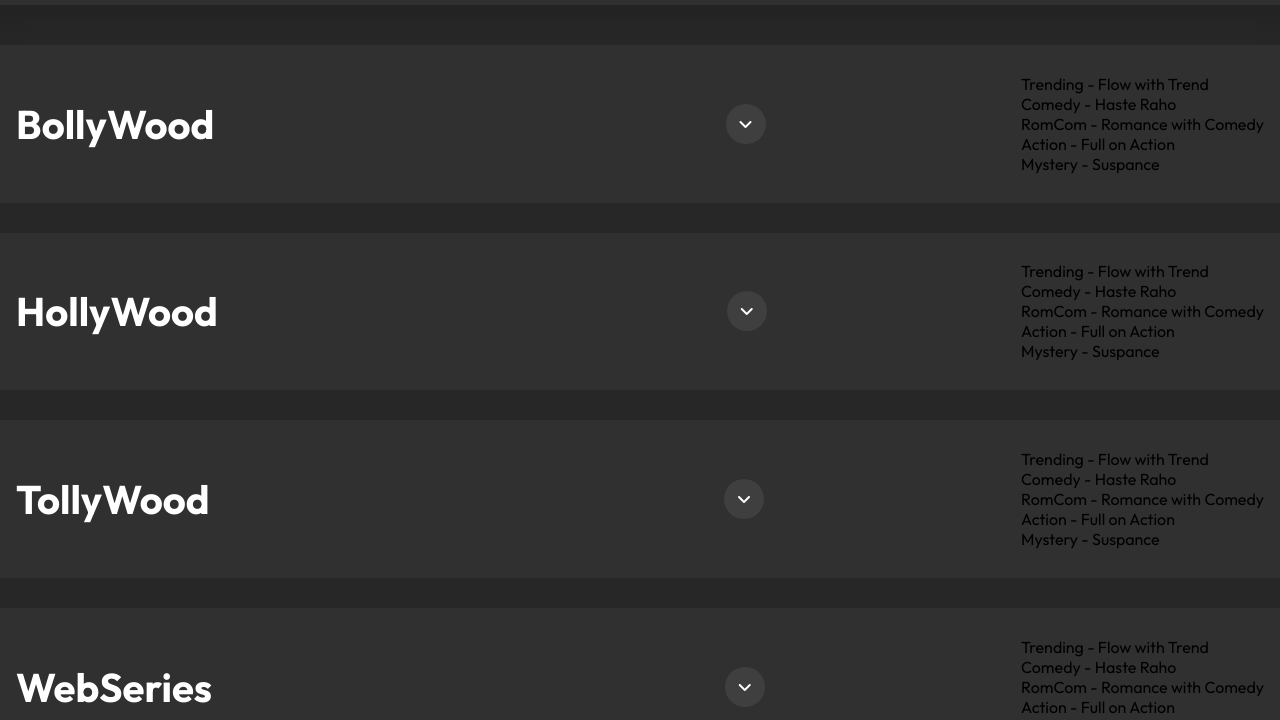
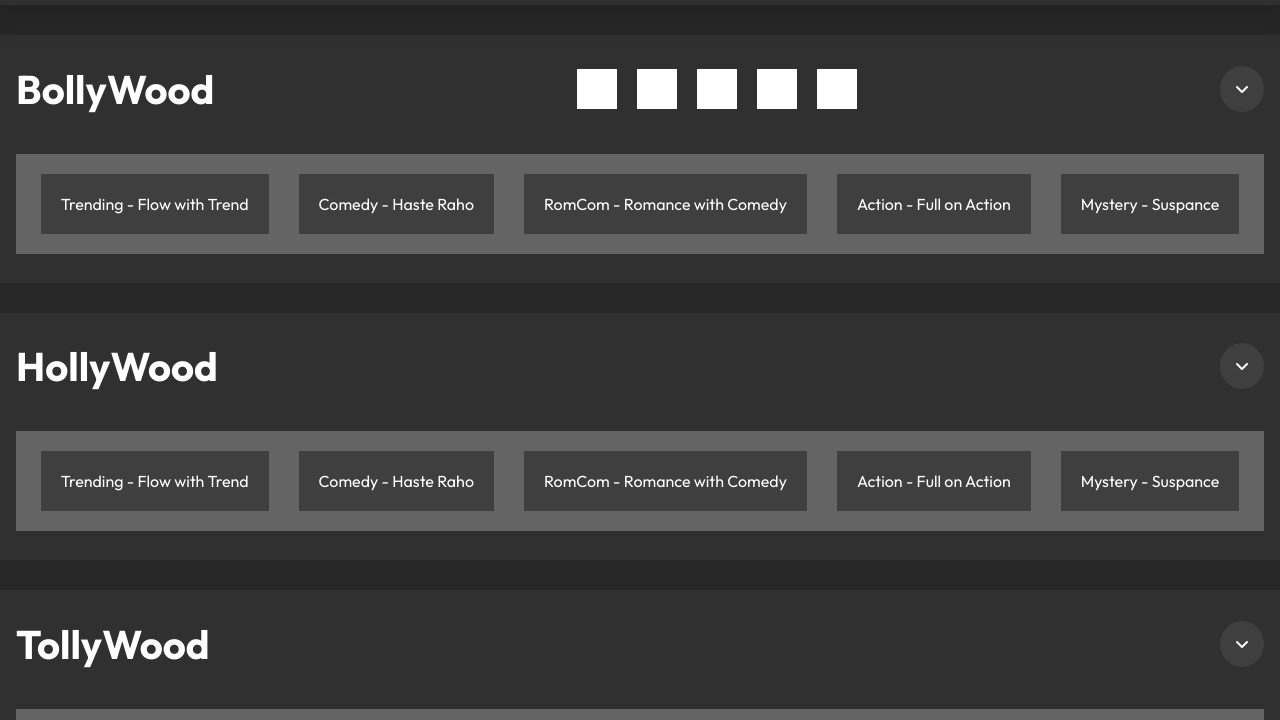
Before and after one commit to PassionateSumon/PopNowShow, a plain HTML site: page index.html in a window 1280 px wide. Shown: the part 65-785 px from the top of the page. Drawn offline with Linux system fonts and the light colour scheme.

Commit message:
updating body

```diff
--- a/CSS/landing_style.css
+++ b/CSS/landing_style.css
@@ -27,6 +27,8 @@ body{
     padding: 15px;
     height: 70px;
     box-shadow:  0px 4px 24px 10px var(--body_shadow_color);
+    position: fixed;
+    width: 100%;
 }
 
 .nav_left {
@@ -92,7 +94,7 @@ body{
 }
 
 .main_body_container {
-    padding-top: 40px;
+    padding-top: 100px;
     display: flex;
     flex-direction: column;
     row-gap: 30px;
@@ -100,10 +102,27 @@ body{
 
 .body_parts {
     display: flex;
-    justify-content: space-between;
-    align-items: center;
+    flex-direction: column;
+    row-gap: 40px;
     background: var(--nav_body_main_dark_color);
     padding: 1.8rem 1rem;
+}
+
+.body_parts_upper_part{
+    display: flex;
+    align-items: center;
+    justify-content: space-between;
+    column-gap: 30px;
+}
+
+.body_parts_lower_part{
+    display: flex;
+    align-items: center;
+    justify-content: center;
+    column-gap: 30px;
+    color: var(--nav_right_part_letter_color);
+    background-color: var(--nav_body_main_dark_color_lv3);
+    padding: 20px;
 }
 
 .main_body_three_parts_text {
@@ -122,9 +141,20 @@ body{
     cursor: pointer;
 }
 
-.main_body_three_parts_arrow{
+.img1{
     height: 40px;
     width: 40px;
+    background: #fff;
+}
+
+.main_body_three_parts_images{
+    display: flex;
+    column-gap: 20px;
+    transform: translateX(-90%, 90%);
+}
+
+.main_body_three_parts_arrow{
+    padding: 15px;
     background: var(--nav_body_main_dark_color_lv2);
     display: flex;
     align-items: center;
@@ -135,3 +165,10 @@ body{
 .main_body_three_parts_arrow:hover{
     border: 1px solid var(--nav_body_main_dark_color_lv3);
 }
+
+.sub_section_card {
+    background: var(--nav_body_main_dark_color_lv2);
+    padding: 20px;
+    max-height: 400px;
+    /* max-width: 400px; */
+}
--- a/index.html
+++ b/index.html
@@ -83,39 +83,43 @@
 
     <div class="main_body_container">
         <div class="body_parts" id="bolly">
+            <div class="body_parts_upper_part">
                 <div class="main_body_three_parts main_body_three_parts_text" id="bolly_parts1">
                     BollyWood
                 </div>
 
                 <div class="main_body_three_parts main_body_three_parts_images" id="bolly_parts2">
-                <marquee behavior="" direction="ltr">
-                    <!-- IMAGE -->
-                </marquee>
+                    <div class="img1"></div>
+                    <div class="img1"></div>
+                    <div class="img1"></div>
+                    <div class="img1"></div>
+                    <div class="img1"></div>
                 </div>
 
                 <div class="main_body_three_parts main_body_three_parts_arrow" id="bolly_parts3">
                     <i class="fa-solid fa-angle-down"></i>
                 </div>
+            </div>
 
-            <div class="extend_section">
+            <div class="body_parts_lower_part extend_section active_extend_section">
                 <!-- bollywood sub-sections -->
-                <div class="bolly_sub_sections" id="trending_bolly">
+                <div class="sub_section_card bolly_sub_sections" id="trending_bolly">
                     Trending - Flow with Trend
                 </div>
 
-                <div class="bolly_sub_sections" id="comedy_bolly">
+                <div class="sub_section_card bolly_sub_sections" id="comedy_bolly">
                     Comedy - Haste Raho
                 </div>
 
-                <div class="bolly_sub_sections" id="rom-com_bolly">
+                <div class="sub_section_card bolly_sub_sections" id="rom-com_bolly">
                     RomCom - Romance with Comedy
                 </div>
 
-                <div class="bolly_sub_sections" id="action_bolly">
+                <div class="sub_section_card bolly_sub_sections" id="action_bolly">
                     Action - Full on Action
                 </div>
 
-                <div class="bolly_sub_sections" id="mystery_bolly">
+                <div class="sub_section_card bolly_sub_sections" id="mystery_bolly">
                     Mystery - Suspance
                 </div>
             </div>
@@ -126,6 +130,7 @@
 
 
         <div class="body_parts" id="holly">
+            <div class="body_parts_upper_part">
                 <div class="main_body_three_parts main_body_three_parts_text" id="holly_parts1">
                     HollyWood
                 </div>
@@ -139,26 +144,27 @@
                 <div class="main_body_three_parts main_body_three_parts_arrow" id="holly_parts3">
                     <i class="fa-solid fa-angle-down"></i>
                 </div>
+            </div>
 
-            <div class="extend_section">
+            <div class="body_parts_lower_part extend_section active_extend_section">
                 <!-- hollywood sub-sections -->
-                <div class="holly_sub_sections" id="trending_holly">
+                <div class="sub_section_card holly_sub_sections" id="trending_holly">
                     Trending - Flow with Trend
                 </div>
 
-                <div class="holly_sub_sections" id="comedy_holly">
+                <div class="sub_section_card holly_sub_sections" id="comedy_holly">
                     Comedy - Haste Raho
                 </div>
 
-                <div class="holly_sub_sections" id="rom-com_holly">
+                <div class="sub_section_card holly_sub_sections" id="rom-com_holly">
                     RomCom - Romance with Comedy
                 </div>
 
-                <div class="holly_sub_sections" id="action_holly">
+                <div class="sub_section_card holly_sub_sections" id="action_holly">
                     Action - Full on Action
                 </div>
 
-                <div class="holly_sub_sections" id="mystery_holly">
+                <div class="sub_section_card holly_sub_sections" id="mystery_holly">
                     Mystery - Suspance
                 </div>
             </div>
@@ -169,6 +175,7 @@
 
 
         <div class="body_parts" id="tolly">
+            <div class="body_parts_upper_part">
                 <div class="main_body_three_parts main_body_three_parts_text" id="tolly_parts1">
                     TollyWood
                 </div>
@@ -182,26 +189,27 @@
                 <div class="main_body_three_parts main_body_three_parts_arrow" id="tolly_parts3">
                     <i class="fa-solid fa-angle-down"></i>
                 </div>
+            </div>
 
-            <div class="extend_section">
+            <div class="body_parts_lower_part extend_section active_extend_section">
                 <!-- tollywood sub-sections -->
-                <div class="tolly_sub_sections" id="trending_tolly">
+                <div class="sub_section_card tolly_sub_sections" id="trending_tolly">
                     Trending - Flow with Trend
                 </div>
 
-                <div class="tolly_sub_sections" id="comedy_tolly">
+                <div class="sub_section_card tolly_sub_sections" id="comedy_tolly">
                     Comedy - Haste Raho
                 </div>
 
-                <div class="tolly_sub_sections" id="rom-com_tolly">
+                <div class="sub_section_card tolly_sub_sections" id="rom-com_tolly">
                     RomCom - Romance with Comedy
                 </div>
 
-                <div class="tolly_sub_sections" id="action_tolly">
+                <div class="sub_section_card tolly_sub_sections" id="action_tolly">
                     Action - Full on Action
                 </div>
 
-                <div class="tolly_sub_sections" id="mystery_tolly">
+                <div class="sub_section_card tolly_sub_sections" id="mystery_tolly">
                     Mystery - Suspance
                 </div>
             </div>
@@ -212,6 +220,7 @@
 
 
         <div class="body_parts" id="webseries">
+            <div class="body_parts_upper_part">
                 <div class="main_body_three_parts main_body_three_parts_text" id="webseries_parts1">
                     WebSeries
                 </div>
@@ -225,26 +234,27 @@
                 <div class="main_body_three_parts main_body_three_parts_arrow" id="webseries_parts3">
                     <i class="fa-solid fa-angle-down"></i>
                 </div>
+            </div>
 
-            <div class="extend_section">
+            <div class="body_parts_lower_part extend_section active_extend_section">
                 <!-- webseries sub-sections -->
-                <div class="webseries_sub_sections" id="trending_webseries">
+                <div class="sub_section_card webseries_sub_sections" id="trending_webseries">
                     Trending - Flow with Trend
                 </div>
 
-                <div class="webseries_sub_sections" id="comedy_webseries">
+                <div class="sub_section_card webseries_sub_sections" id="comedy_webseries">
                     Comedy - Haste Raho
                 </div>
 
-                <div class="webseries_sub_sections" id="rom-com_webseries">
+                <div class="sub_section_card webseries_sub_sections" id="rom-com_webseries">
                     RomCom - Romance with Comedy
                 </div>
 
-                <div class="webseries_sub_sections" id="action_webseries">
+                <div class="sub_section_card webseries_sub_sections" id="action_webseries">
                     Action - Full on Action
                 </div>
 
-                <div class="webseries_sub_sections" id="mystery_webseries">
+                <div class="sub_section_card webseries_sub_sections" id="mystery_webseries">
                     Mystery - Suspance
                 </div>
             </div>
```
Lines whose indentation alone changed are shown as unchanged.
